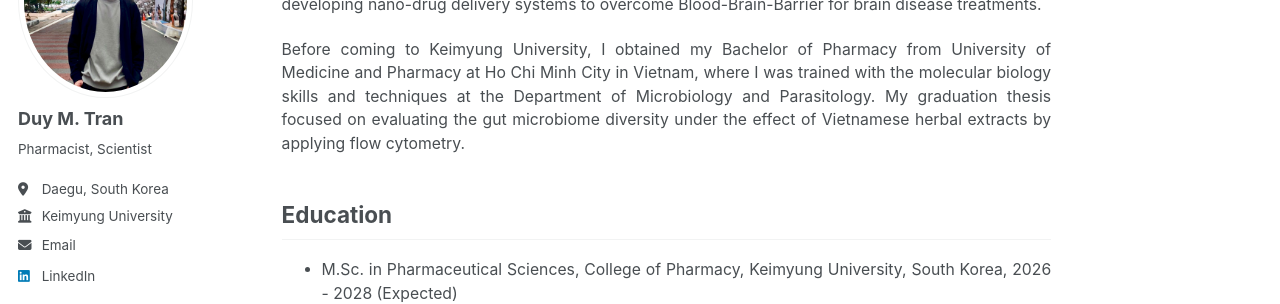
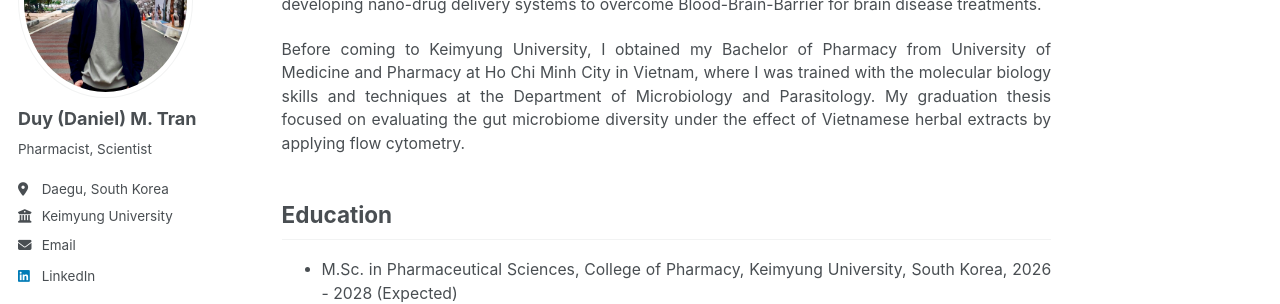
Before and after one commit to tranminhduy-git/tmduy.github.io, a Jekyll site: the page built from _pages/about.md, in a window 1280 px wide. Shown: the part 197-501 px from the top of the page. Built offline with Jekyll 4.4.1, drawn with Linux system fonts in a browser that asks for light colours; a script bundle is joined from its source files by our own code; library files that are not in the unit come from our copies.

Commit message:
Update _config.yml

```diff
--- a/_config.yml
+++ b/_config.yml
@@ -24,7 +24,7 @@ repository               : "https://tranminhduy-git.github.io/tmduy.github.io//"
 author:
   # Biographic information
   avatar           : "IMG_4350.jpeg"
-  name             : "Duy M. Tran"
+  name             : "Duy (Daniel) M. Tran"
   pronouns         :  # example: "she/her"
   bio              : "Pharmacist, Scientist"
   location         : "Daegu, South Korea"
```
